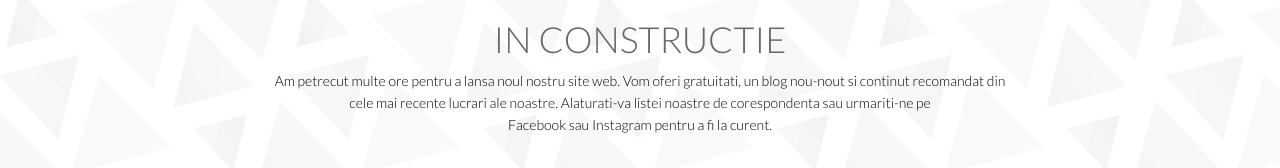
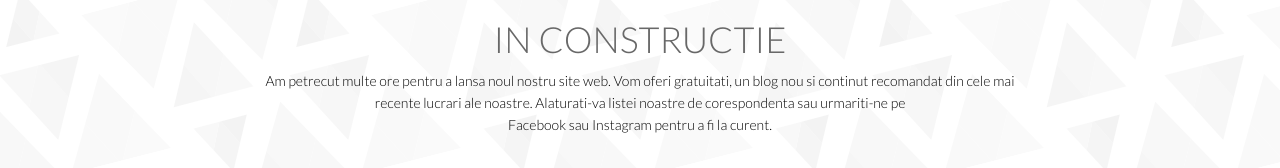
Before and after one commit to iskipper123/The-KERB, a plain HTML site: page index.html in a window 1280 px wide. Shown: the part 155-323 px from the top of the page. Drawn offline with Linux system fonts and the light colour scheme.

Commit message:
renew
renew

```diff
--- a/index.html
+++ b/index.html
@@ -33,7 +33,7 @@
                     <div class="text-center coming-content">
                         <h1>IN CONSTRUCTIE</h1>
                         <p>Am petrecut multe ore pentru a lansa noul nostru site web.
-                            Vom oferi gratuitati, un blog nou-nout si continut recomandat din cele mai recente lucrari ale noastre. Alaturati-va listei noastre de corespondenta sau urmariti-ne pe<br /> Facebook sau Instagram pentru a fi la curent.</p>
+                            Vom oferi gratuitati, un blog nou si continut recomandat din cele mai recente lucrari ale noastre. Alaturati-va listei noastre de corespondenta sau urmariti-ne pe<br /> Facebook sau Instagram pentru a fi la curent.</p>
                         <div class="social-link">
                             <span><a href="https://www.facebook.com/The.kerb.graphic.design"><i class="fa fa-facebook"></i></a></span>
                             <span><a href="https://www.instagram.com/plgraphicsst/"><i class="fa fa-instagram"></i></a></span>
```
